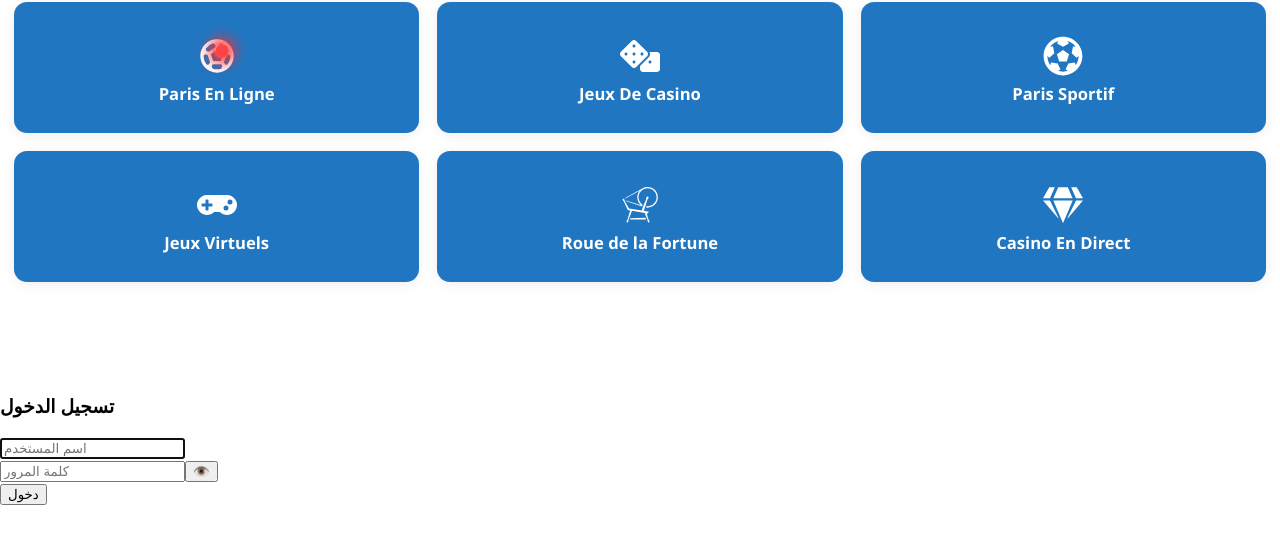
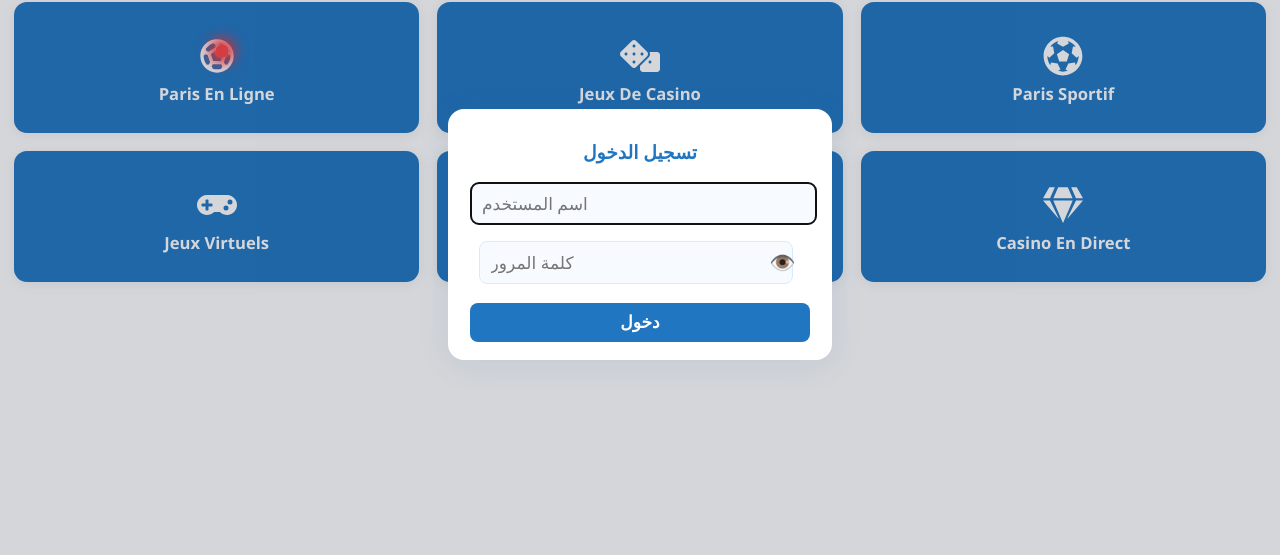
Before and after one commit to ridhasnow/Betting-site, a React (Create React App) app: page / in a window 1280 px wide. Both pictures are taken after a click on the element "Login". Shown: the part 166-721 px from the top of the page. Built offline with nearby package versions, Linux system fonts and the light colour scheme.

Commit message:
Update App.css

```diff
--- a/src/App.css
+++ b/src/App.css
@@ -206,3 +206,104 @@ body, #root, .main-wrapper {
   margin-top: 2px;
   font-weight: 400;
 }
+/* أزرار مزود/أدمن */
+.provider-btn {
+  display: block;
+  width: 97%;
+  margin: 7px auto;
+  background: #2176c1;
+  color: #fff;
+  border: none;
+  border-radius: 11px;
+  padding: 13px 0 11px 0;
+  font-size: 1.05em;
+  font-weight: bold;
+  letter-spacing: 1px;
+  transition: background .14s;
+  box-shadow: 0 1px 8px #2176c11a;
+  cursor: pointer;
+}
+.provider-btn:active {
+  background: #003c6e;
+}
+
+/* نافذة الدخول */
+.modal-bg {
+  position: fixed;
+  top: 0; left: 0; right: 0; bottom: 0;
+  background: rgba(30,40,60,0.19);
+  z-index: 10000;
+  display: flex;
+  align-items: center;
+  justify-content: center;
+}
+.modal-login {
+  background: #fff;
+  border-radius: 16px;
+  box-shadow: 0 5px 30px 3px #1a5c9a13;
+  padding: 30px 22px 18px 22px;
+  min-width: 270px;
+  max-width: 340px;
+  width: 94vw;
+  position: relative;
+  text-align: center;
+}
+.modal-login h3, .modal-login h4 {
+  margin: 0 0 10px 0;
+  color: #2176c1;
+  font-weight: bold;
+}
+.modal-login input[type="text"],
+.modal-login input[type="password"] {
+  width: 95%;
+  padding: 9px 11px;
+  margin: 8px 0;
+  border-radius: 8px;
+  border: 1px solid #d7eaff;
+  background: #f7fbff;
+  font-size: 1.07em;
+  direction: ltr;
+  font-family: inherit;
+}
+.input-pass-wrap {
+  display: flex;
+  align-items: center;
+  width: 95%;
+  margin: 0 auto;
+}
+.input-pass-wrap input {
+  flex: 1;
+}
+.showpass-btn {
+  background: none;
+  border: none;
+  font-size: 1.32em;
+  cursor: pointer;
+  margin-left: -30px;
+  color: #888;
+}
+.login-btn {
+  width: 100%;
+  padding: 9px 0;
+  margin: 11px 0 0 0;
+  border-radius: 8px;
+  background: #2176c1;
+  color: #fff;
+  font-size: 1.07em;
+  font-weight: bold;
+  border: none;
+  cursor: pointer;
+  transition: background .15s;
+}
+.login-btn:active {
+  background: #003c6e;
+}
+.login-error {
+  color: #d90000;
+  background: #fff0f0;
+  border-radius: 8px;
+  margin: 8px auto;
+  font-size: 0.98em;
+  padding: 4px 0;
+  width: 96%;
+}
```
